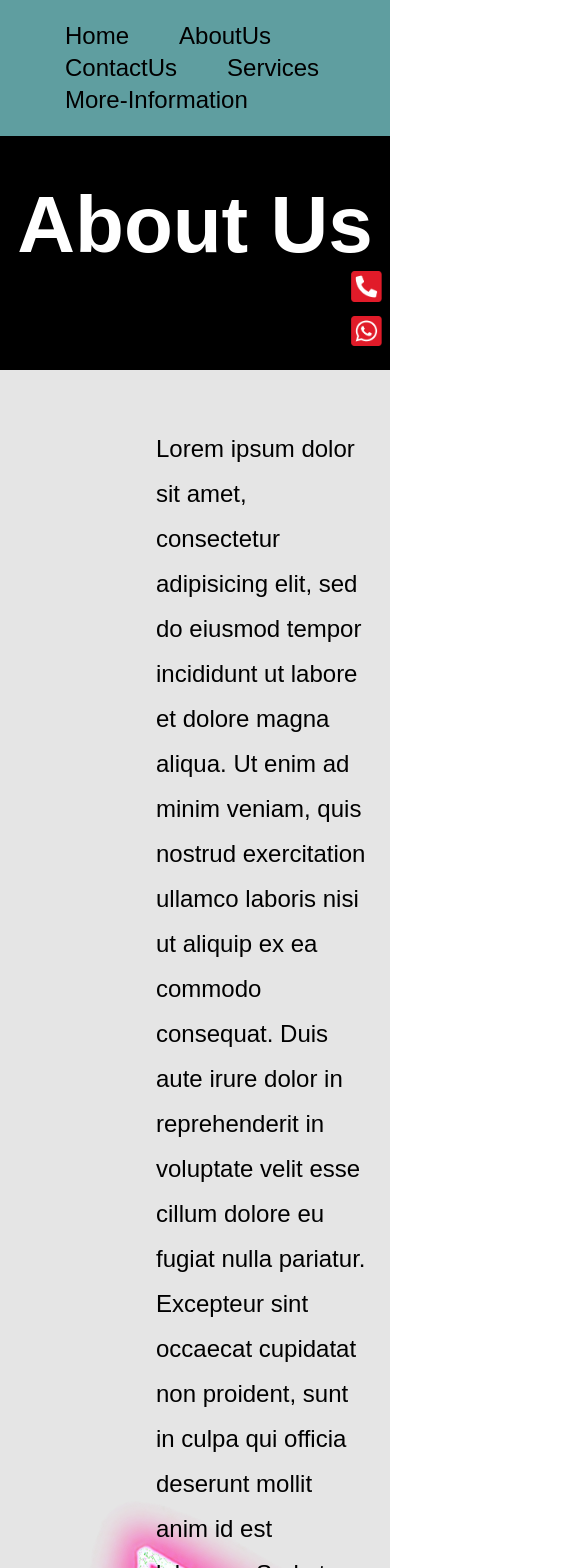
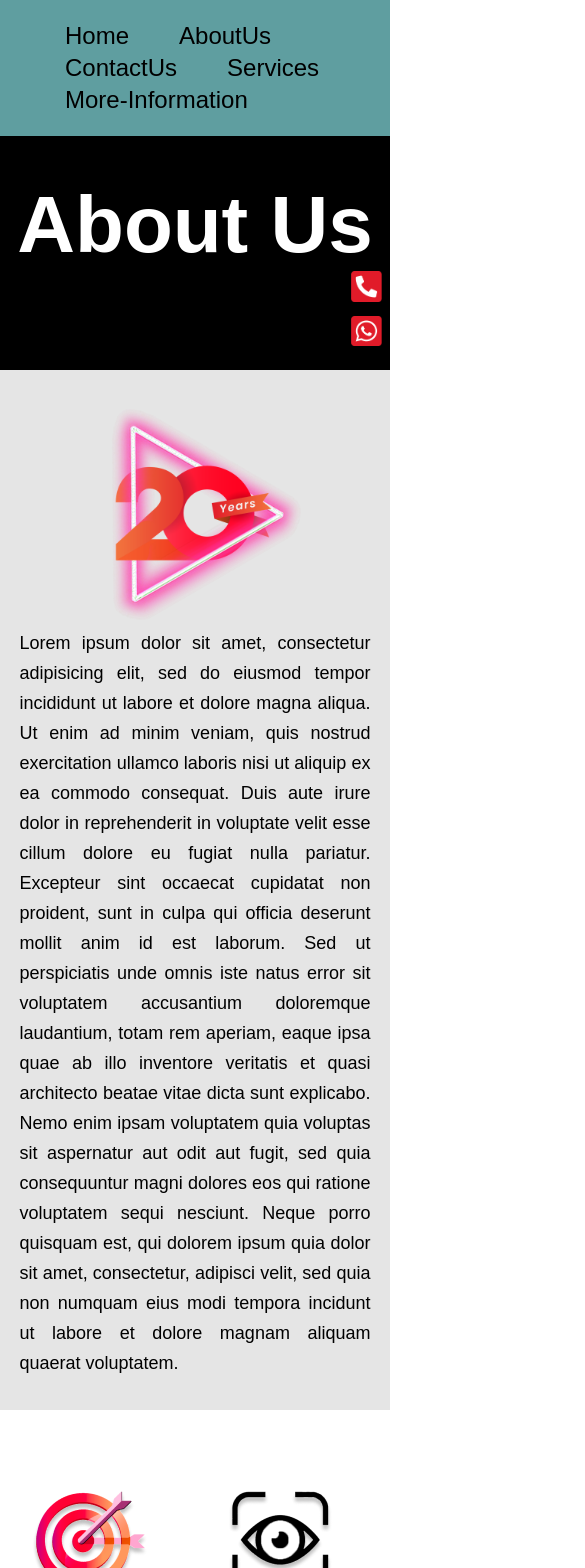
Before and after one commit to Vikas24Chauhan/PublicAdvocacy, a React (Vite) app: page /about in a window 390 px wide. Shown: the top 1568 px of the page, 585 px wide, since content can reach past the window. Built offline with nearby package versions, Linux system fonts and the light colour scheme.

Commit message:
aboutUs2 responsiveness added

```diff
--- a/src/common/Footer/Footer.css
+++ b/src/common/Footer/Footer.css
@@ -266,6 +266,5 @@
 
   .contact-info {
     margin: 1rem 0 0 1.5rem;
-    border: 1px solid green;
   }
 }
--- a/src/components/Frame2/AboutUs2.css
+++ b/src/components/Frame2/AboutUs2.css
@@ -1,6 +1,5 @@
 .aboutUs2-main-div {
   width: 100%;
-  height: auto;
   display: flex;
   justify-content: center;
   align-items: center;
@@ -10,18 +9,50 @@
 
 .aboutUs2-img-div {
   width: 40%;
-  height: auto;
+}
+
+.aboutUs2-img-div img {
+  width: 100%;
 }
 
 .aboutUs2-content-div {
   width: 60%;
-  height: auto;
 }
 
 .aboutUs2-content-div p {
   width: 90%;
-  height: auto;
-  font-family: "Poppins", sans-serif;
   font-size: 1.5rem;
   line-height: 45px;
+  text-align: justify;
+  margin: 0 auto;
 }
+
+@media (max-width: 1024px) {
+  .aboutUs2-content-div p {
+    font-size: 1.25rem;
+    line-height: 40px;
+  }
+}
+@media (max-width: 768px) {
+  .aboutUs2-main-div {
+    flex-wrap: wrap;
+  }
+
+  .aboutUs2-img-div {
+    width: 50%;
+  }
+
+  .aboutUs2-content-div {
+    width: 100%;
+  }
+}
+@media (max-width: 480px) {
+  .aboutUs2-img-div {
+    width: 60%;
+  }
+
+  .aboutUs2-content-div p {
+    font-size: 18px;
+    line-height: 30px;
+  }
+}
```
